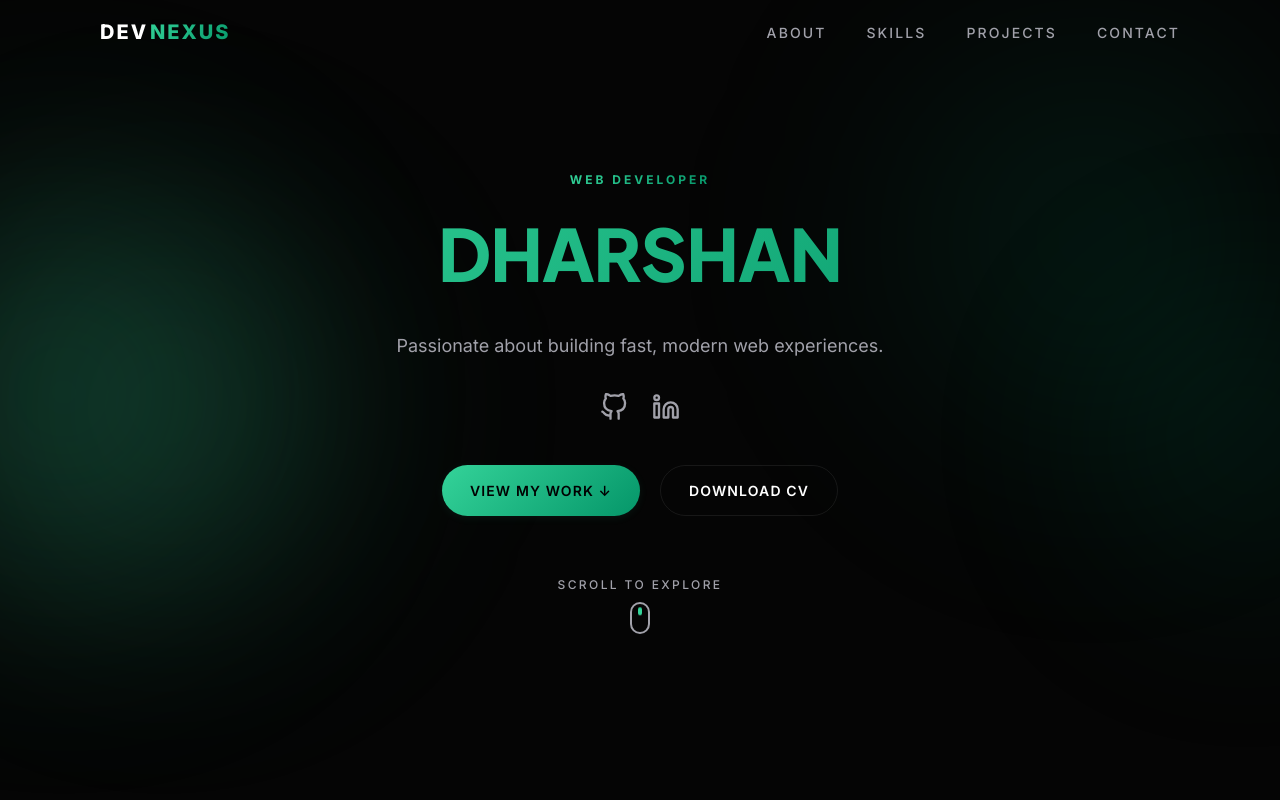
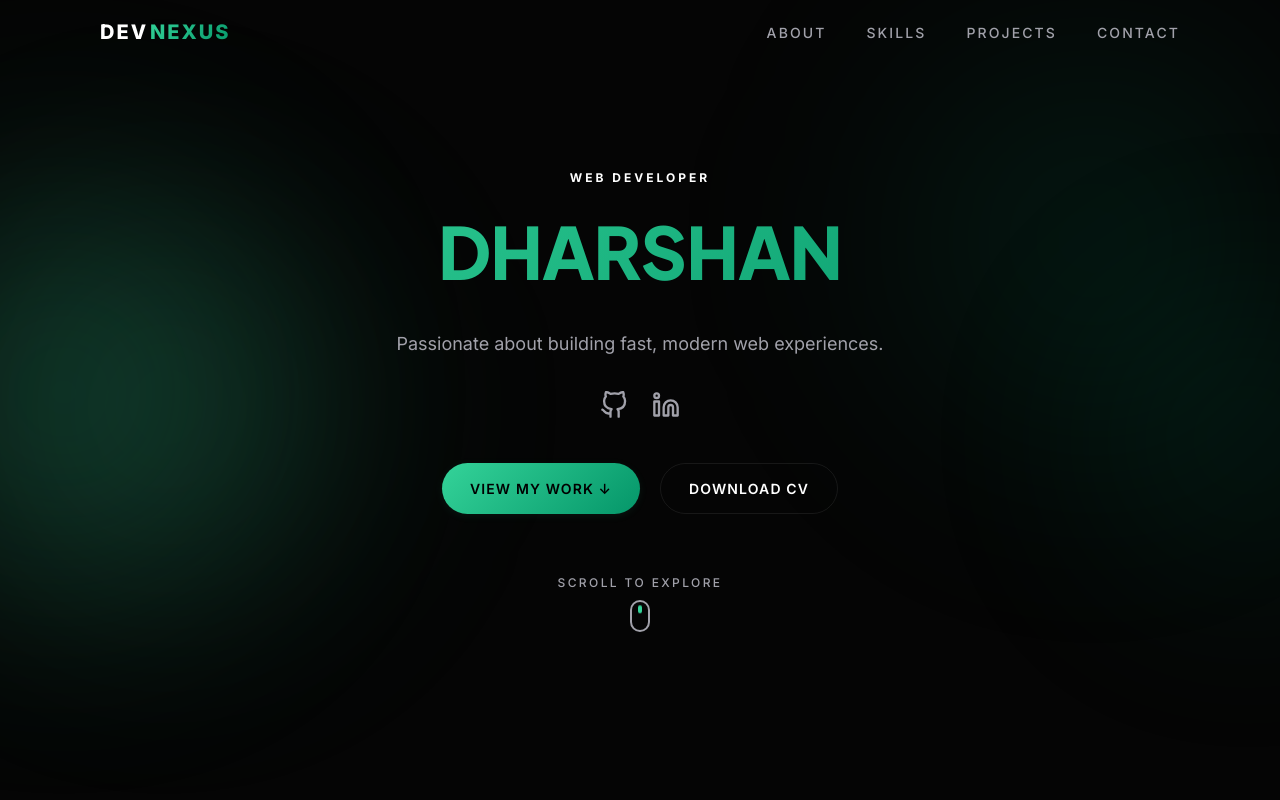
Before and after one commit to dhxrshanr-ai/DevNexus, a React (Vite) app: page / in a window 1280 px wide. Shown: the top 800 px of the page. Built offline with nearby package versions, Linux system fonts and the light colour scheme.

Commit message:
Update web developer text color to white

```diff
--- a/src/components/Hero.jsx
+++ b/src/components/Hero.jsx
@@ -50,8 +50,13 @@ export default function Hero() {
             <div className="container" style={{ position: 'relative', zIndex: 10, textAlign: 'center' }}>
                 {/* Label */}
                 <p
-                    className={`section-label ${loaded ? '' : 'hero-hidden'}`}
+                    className={loaded ? '' : 'hero-hidden'}
                     style={{
+                        fontSize: '0.75rem',
+                        fontWeight: 700,
+                        letterSpacing: '0.25em',
+                        textTransform: 'uppercase',
+                        color: 'var(--text-primary)',
                         marginBottom: 24,
                         transition: 'all 0.7s ease',
                         opacity: loaded ? 1 : 0,
```
